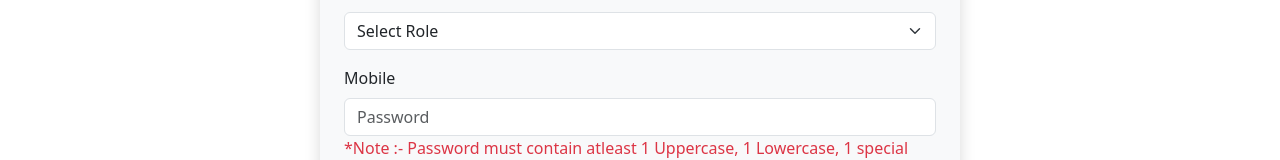
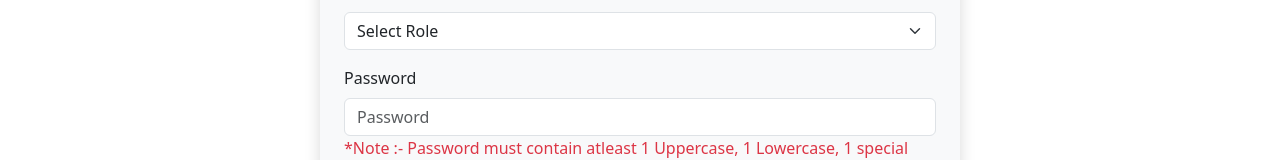
Before and after one commit to neojarvis-testing/785a8259-4678-4f99-90fc-e851b873f8e0-059cc5b7-24f6-42b0-89e6-4cb3d0aff054, an Angular app in the folder angularapp/: page /signup in a window 1280 px wide. Shown: the part 436-596 px from the top of the page. Built offline with nearby package versions, Linux system fonts and the light colour scheme.

Commit message:
Pull the manager component code from main

```diff
--- a/angularapp/src/app/components/registration/registration.component.html
+++ b/angularapp/src/app/components/registration/registration.component.html
@@ -49,7 +49,7 @@
 
             <!-- Password -->
             <div class="col-12">
-                <label class="form-label">Mobile</label>
+                <label class="form-label">Password </label>
                 <input type="password" class="form-control" name="password" autocomplete="new-password" formControlName="password" placeholder="Password">
                 <div *ngIf="signupForm.get('password')?.invalid && signupForm.get('password')?.touched"
                     class="text-danger">
```
